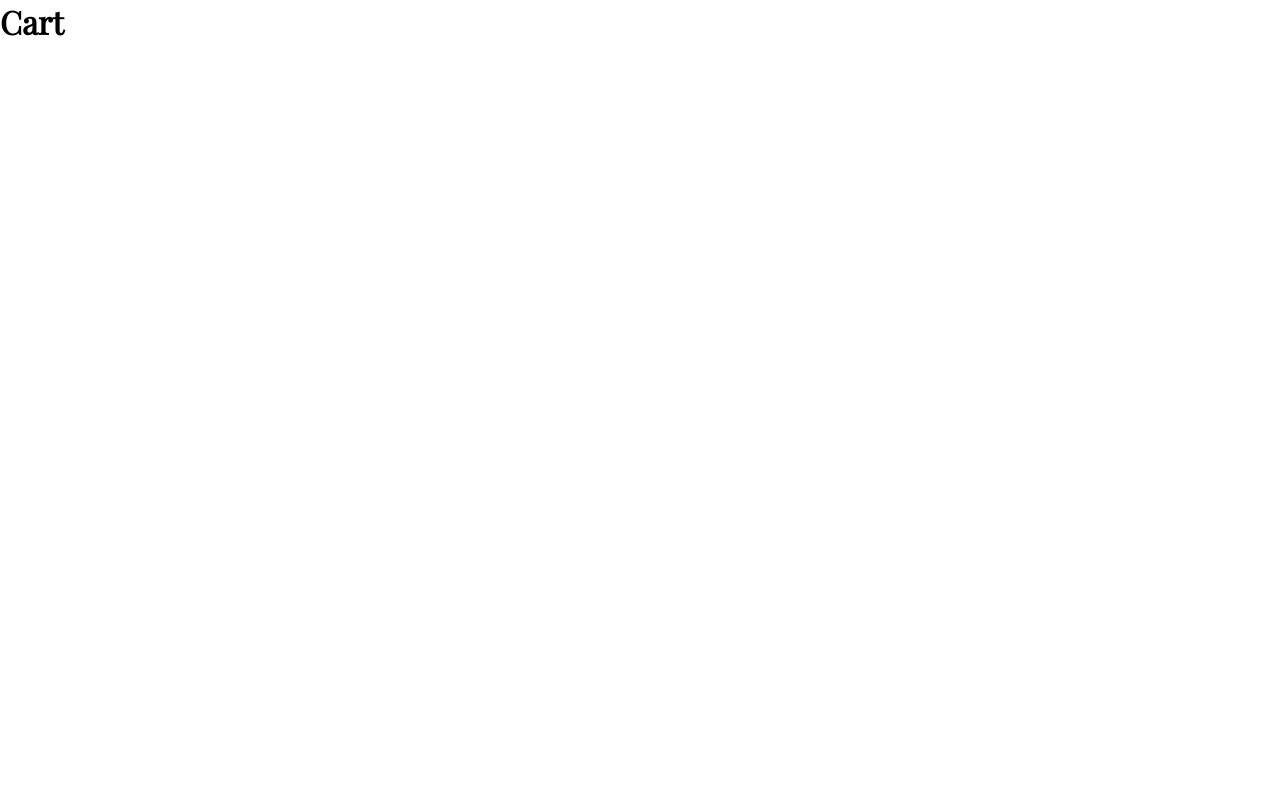
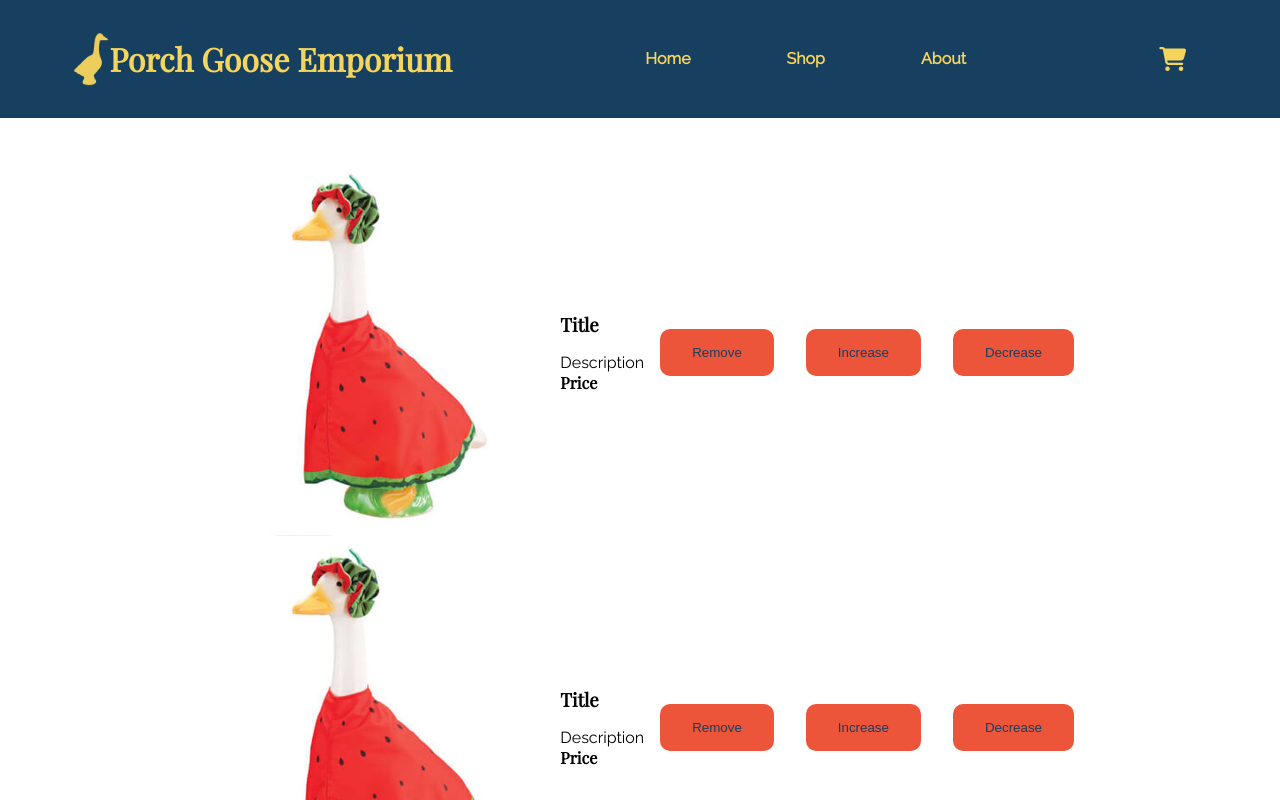
Before and after one commit to jimmontour/shopping-cart, a React (Create React App) app: page /cart in a window 1280 px wide. Shown: the top 800 px of the page. Built offline with nearby package versions, Linux system fonts and the light colour scheme.

Commit message:
feat: :sparkles: add cart and cart item components
When clicking the shopping cart, navigate to the cart page.  This includes a list of cart item information and a button to checkout.

```diff
--- /dev/null
+++ b/src/components/Cart.css
@@ -0,0 +1,17 @@
+.cart {
+   width: 900px;
+   margin: 3rem auto;
+}
+
+.cart-item {
+   display: flex;
+   align-items: center;
+}
+
+.cart-item-info {
+   display: inline-block;
+}
+
+.cart-item-func {
+   display:  flex;
+}
--- a/src/components/Cart.js
+++ b/src/components/Cart.js
@@ -1,9 +1,23 @@
 import React from 'react'
+import Header from './Header'
+import Footer from './Footer'
+import './Cart.css'
+import CartItem from './CartItem'
 
-export default function Cart() {
+export default function Cart(props) {
    return (
       <div>
-         <h1>Cart</h1>
+         <Header />
+         <div className="cart">
+            <CartItem />
+            <CartItem />
+            <CartItem />
+         <div className="checkout">
+            <button>Check Out</button>
+         </div>
+         </div>
+
+         <Footer />
       </div>
    )
 }
--- /dev/null
+++ b/src/components/CartItem.js
@@ -0,0 +1,22 @@
+import React from 'react'
+import watermelon from '../img/watermelon.jpg'
+
+export default function CartItem() {
+   return (
+      <div className="cart-item">
+         <div className="cart-item-image">
+            <img src={watermelon} alt="" />
+         </div>
+         <div className="cart-item-info">
+            <h3>Title</h3>
+            <p>Description</p>
+            <h4>Price</h4>
+         </div>
+         <div className="cart-item-func">
+            <button>Remove</button>
+            <button>Increase</button>
+            <button>Decrease</button>
+         </div>
+      </div>
+   )
+}
--- a/src/components/Header.js
+++ b/src/components/Header.js
@@ -31,10 +31,12 @@ export default function Header(props) {
                <Link to="/about"><a>About</a></Link>
                </li>
             </ul>
-            <div className="shopping-cart">
-               <i className="fas fa-shopping-cart"></i>
-               <p>{cart.items}</p>
-            </div>
+            <Link to="cart">
+               <div className="shopping-cart">
+                  <i className="fas fa-shopping-cart"></i>
+                  <p>{cart.items}</p>
+               </div>
+         </Link>
       </header>
    )
 }
--- a/src/index.css
+++ b/src/index.css
@@ -32,8 +32,6 @@ button {
    border-radius: 10px;
    margin: 1rem;
    color: #173f5f;
-   font-weight: 600;
-   font-size: 1.25rem;
    background-color: #ed553b;
    cursor: pointer;
    transition:
```
Also changed, not shown: 1 other file (tests, documents, lock files or other folders).
